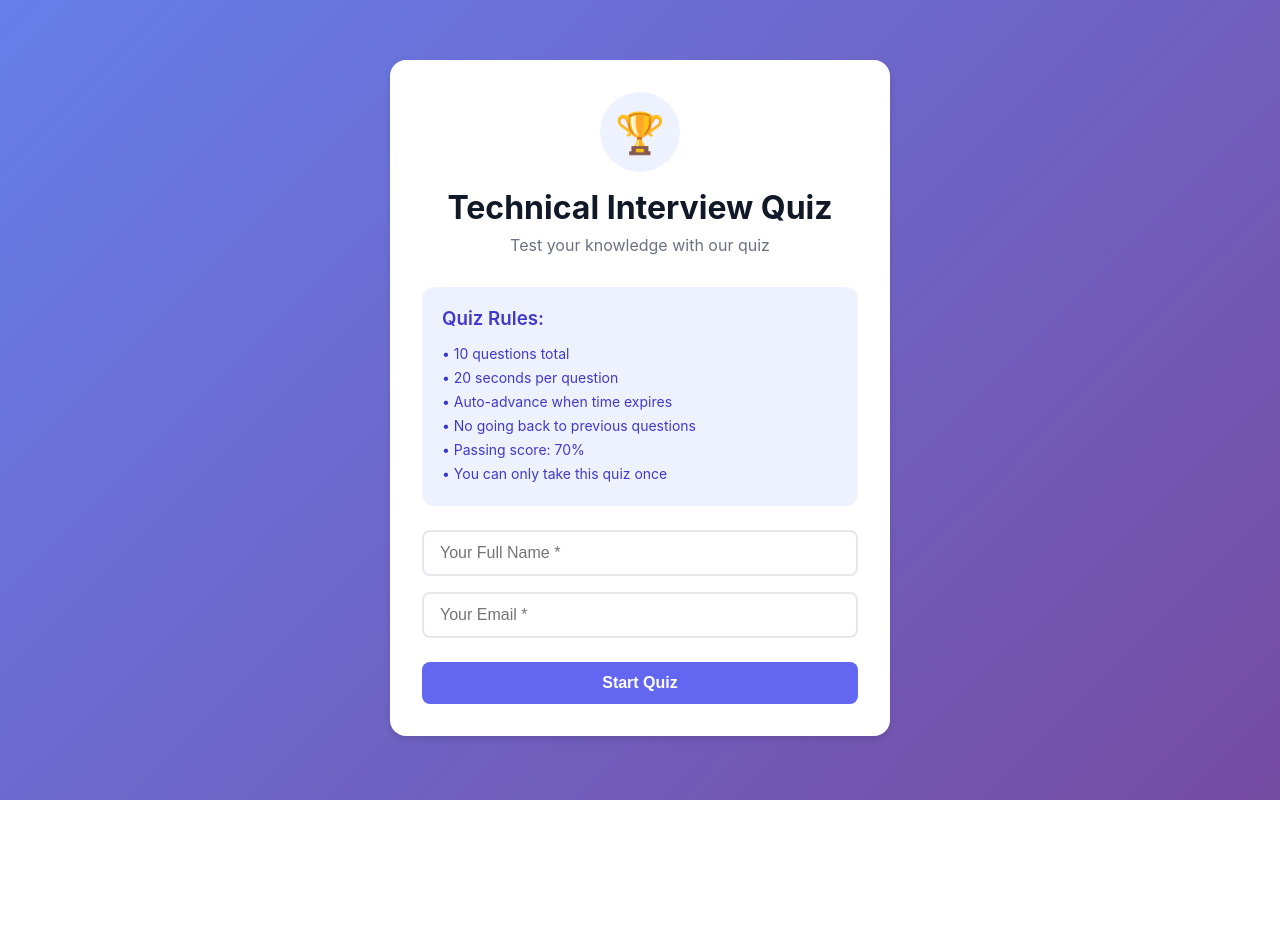
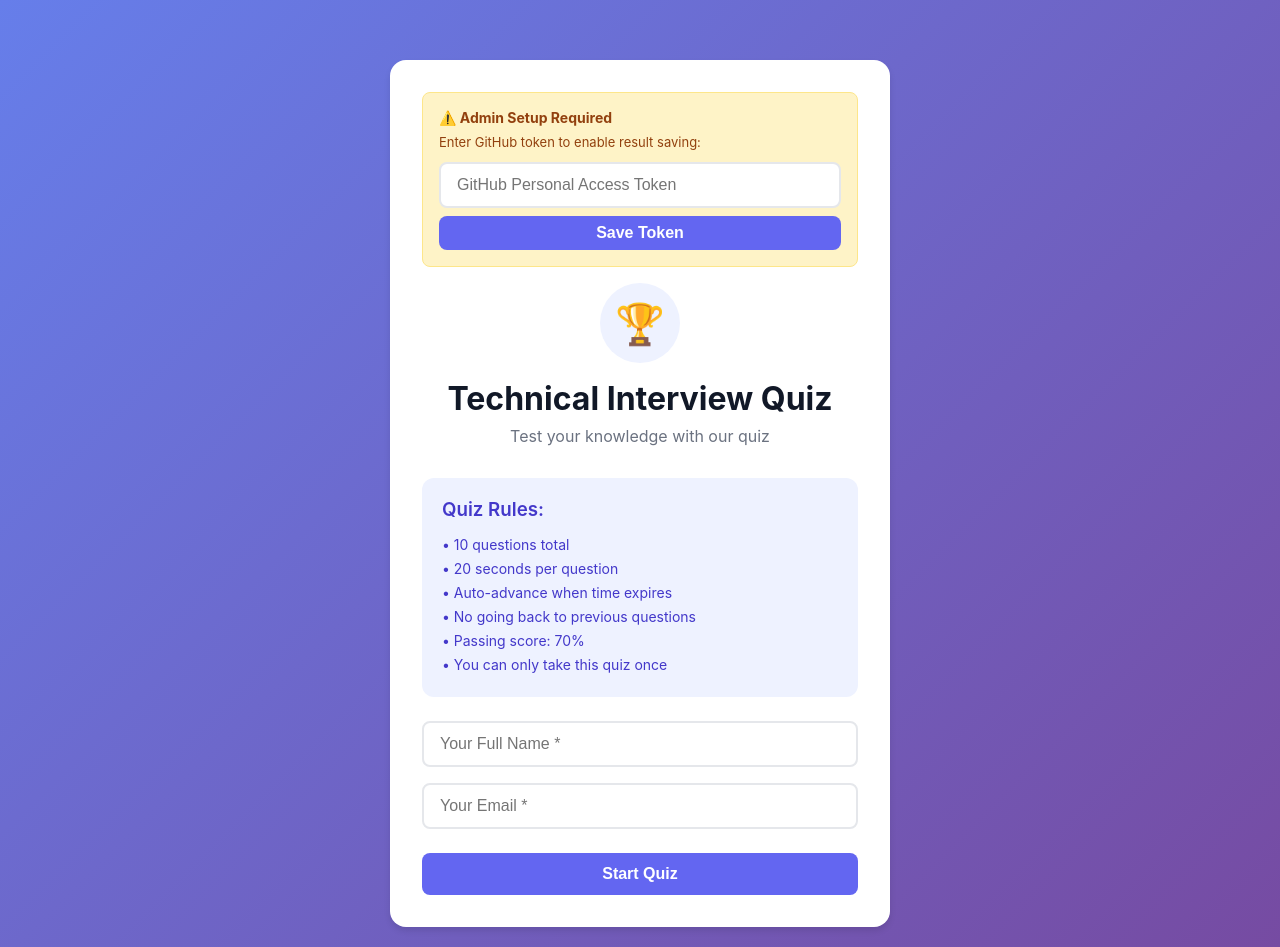
Before and after one commit to Omkarkul1921/interview-quiz, a plain HTML site: page index.html in a window 1280 px wide. Before the commit the page ends 800 px from the top, so only its background shows below. Drawn offline with Linux system fonts and the light colour scheme.

Commit message:
Update index.html

```diff
--- a/index.html
+++ b/index.html
@@ -200,6 +200,18 @@
     return `
         <div class="container" style="padding-top: 60px;">
             <div class="card" style="max-width: 500px; margin: 0 auto;">
+
+                <!-- Show admin setup if no token -->
+                ${!storage.token ? `
+                    <div style="background: #fef3c7; padding: 16px; border-radius: 8px; margin-bottom: 16px; border: 1px solid #fde68a;">
+                        <p style="color: #92400e; font-size: 14px; margin-bottom: 8px;"><strong>⚠️ Admin Setup Required</strong></p>
+                        <p style="color: #92400e; font-size: 13px; margin-bottom: 12px;">Enter GitHub token to enable result saving:</p>
+                        <input type="password" class="input" id="github-token" placeholder="GitHub Personal Access Token" style="margin-bottom: 8px;">
+                        <button class="btn btn-primary" style="width: 100%; padding: 8px;" onclick="storage.setToken(document.getElementById('github-token').value); quiz.render();">Save Token</button>
+                    </div>
+                ` : ''}
+
+                <!-- Rest of your start screen code -->
                 <div style="text-align: center; margin-bottom: 32px;">
                     <div style="width: 80px; height: 80px; background: #eef2ff; border-radius: 50%; display: flex; align-items: center; justify-content: center; margin: 0 auto 16px;">
                         <span style="font-size: 40px;">🏆</span>
```
Lines whose indentation alone changed are shown as unchanged.
